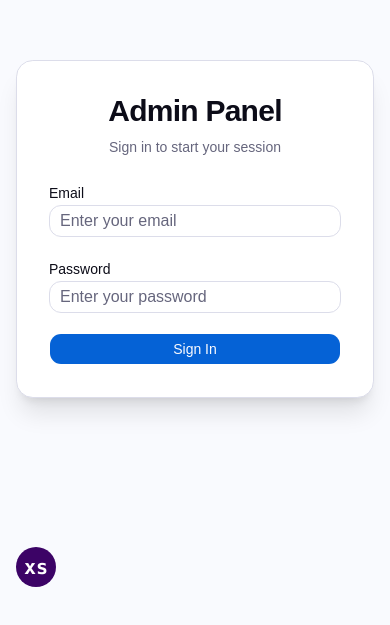
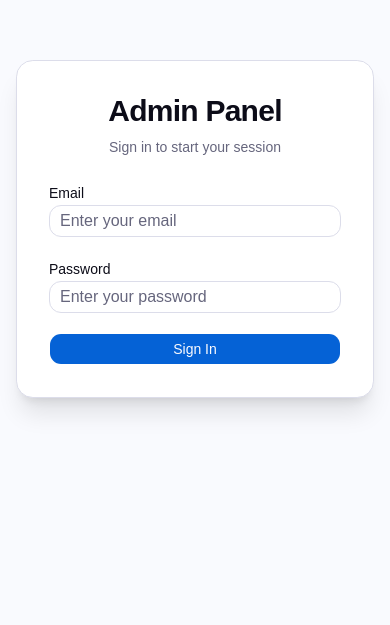
Before and after one commit to ma3llim/ecommerce-frontend, a React (Vite) app: page /admin/login in a window 390 px wide. Shown: the part 193-818 px from the top of the page. Built offline with nearby package versions, Linux system fonts and the light colour scheme; no server answers.

Commit message:
fix: remove ResponsiveViewer component from App

```diff
--- a/src/App.tsx
+++ b/src/App.tsx
@@ -1,4 +1,3 @@
-import ResponsiveViewer from "@/components/common/ResponsiveViewer";
 import ToastProvider from "@/components/common/ToastProvider";
 import AppRouter from "@/routes/AppRouter";
 
@@ -6,7 +5,6 @@ function App() {
     return (
         <>
             <AppRouter />
-            <ResponsiveViewer />
             <ToastProvider />
         </>
     );
```
